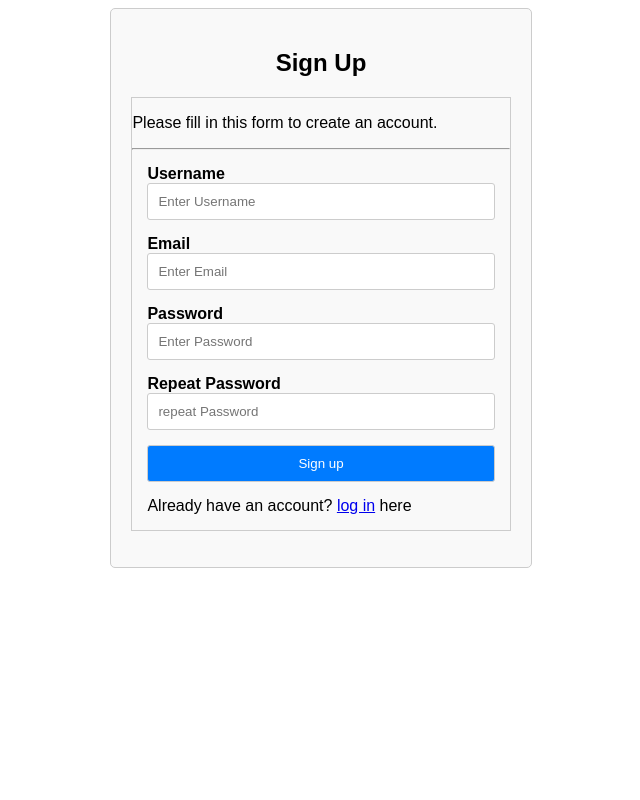
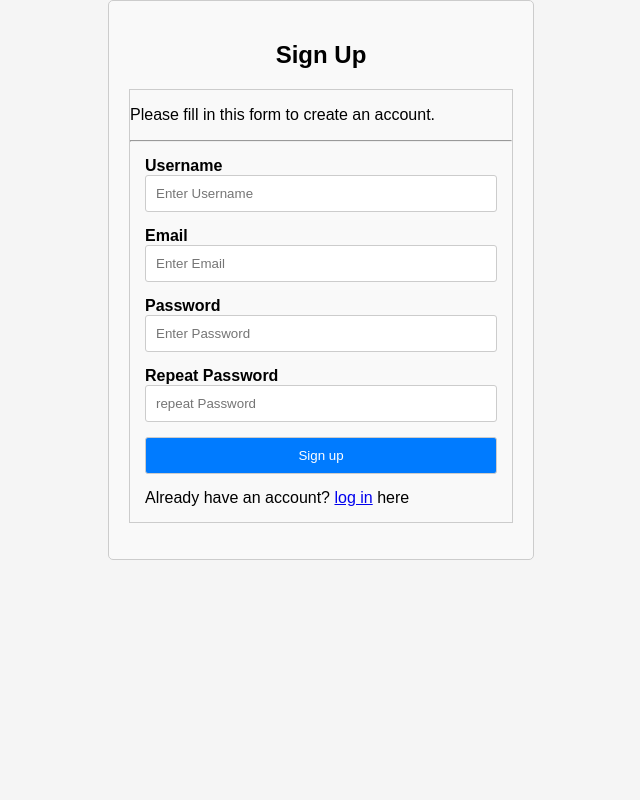
Before and after one commit to MoAls18/5518csqr-group2-2024, a PHP site: page /5518csqr-group2-2024/registration.php in a window 1280 px wide. Shown: the whole page, without its empty margins (319-959 px from the left). Run offline with PHP 8.4, Linux system fonts and the light colour scheme; some libraries are stand-ins or nearby versions.

Commit message:
modified stylesheet

```diff
--- a/public/css/style.css
+++ b/public/css/style.css
@@ -1,5 +1,8 @@
 body {
     font-family: Arial, sans-serif;
+    margin: 0;
+	padding: 0;
+    background-color: #f5f5f5;
 }
 .login-container {
     width: 30%;
```
